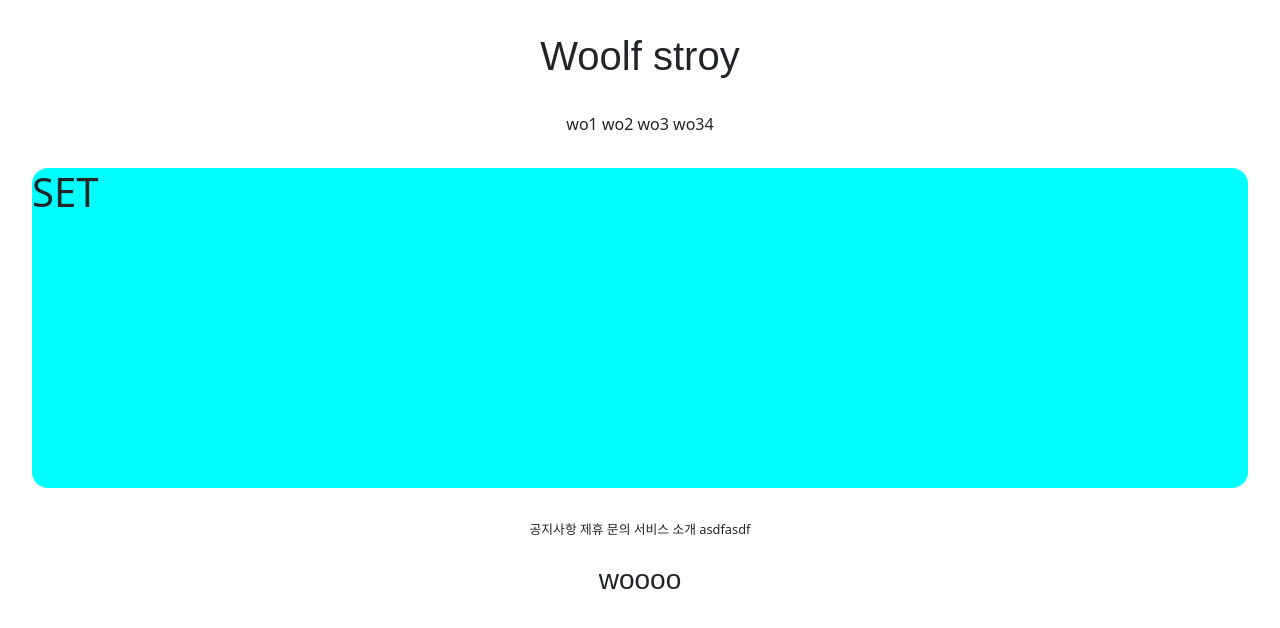
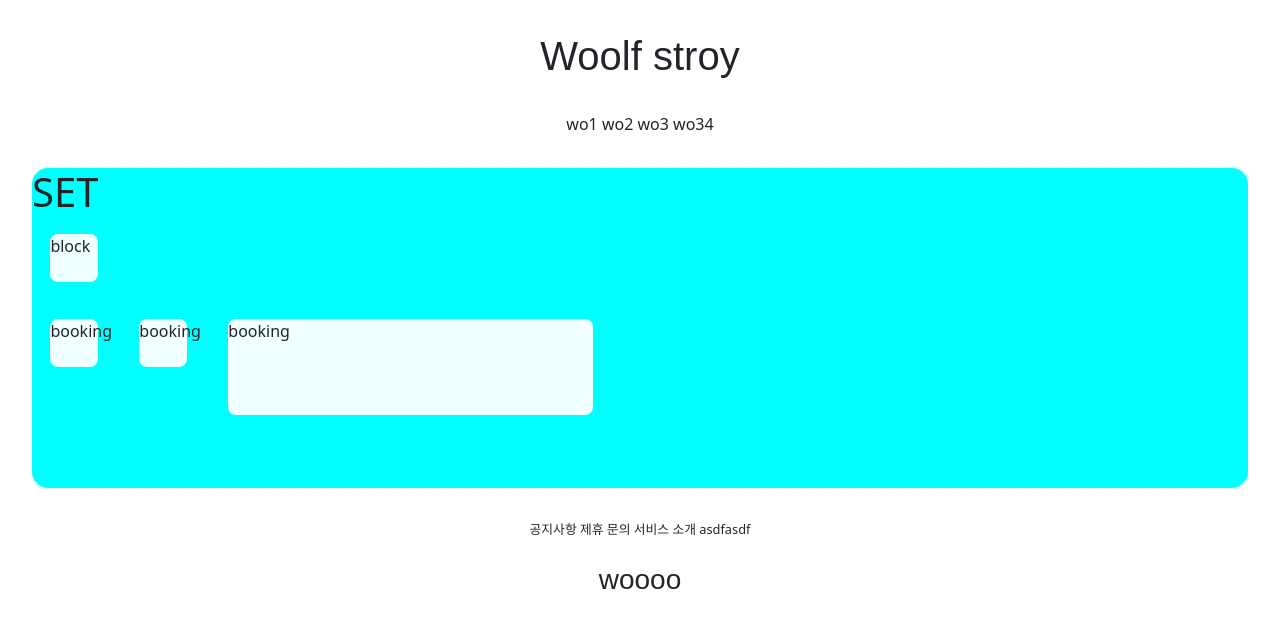
Before and after one commit to Wolf0605/janggggggo2222, a Django app: page /account/hello_world/ in a window 1280 px wide. Shown: the top 628 px of the page. Run offline with Django 3.2, Linux system fonts and the light colour scheme; parts of the project's set-up code (start-up, migrations or seed data) failed here and were passed over; some web fonts are replaced.

Commit message:
2021/07/06 second_wolfs_janggo2

```diff
--- a/accountapp/templates/accountapp/hello_world.html
+++ b/accountapp/templates/accountapp/hello_world.html
@@ -1,9 +1,23 @@
 {% extends 'base.html' %}
 
 {%  block content %}
+    <style>
+        .testing{
+            background-color: azure;
+            height: 48px;
+            width: 48px;
+            margin: 1.15rem;
+            border-radius: .5rem;
+        }
+    </style>
 
     <div style = 'height: 20rem; background-color: aqua; border-radius: 1rem; margin: 2rem'>
         <h1>SET</h1>
+
+        <div class="testing" style="display: block">block</div>
+        <div class="testing" style="display: inline-block; width: 3rem; height: 3rem">booking</div>
+        <div class="testing" style="display: inline-block; width: 3em; height: 3em">booking</div>
+        <div class="testing" style="display: inline-block; width: 30%; height: 30%">booking</div>
     </div>
 
 {%  endblock %}
```
